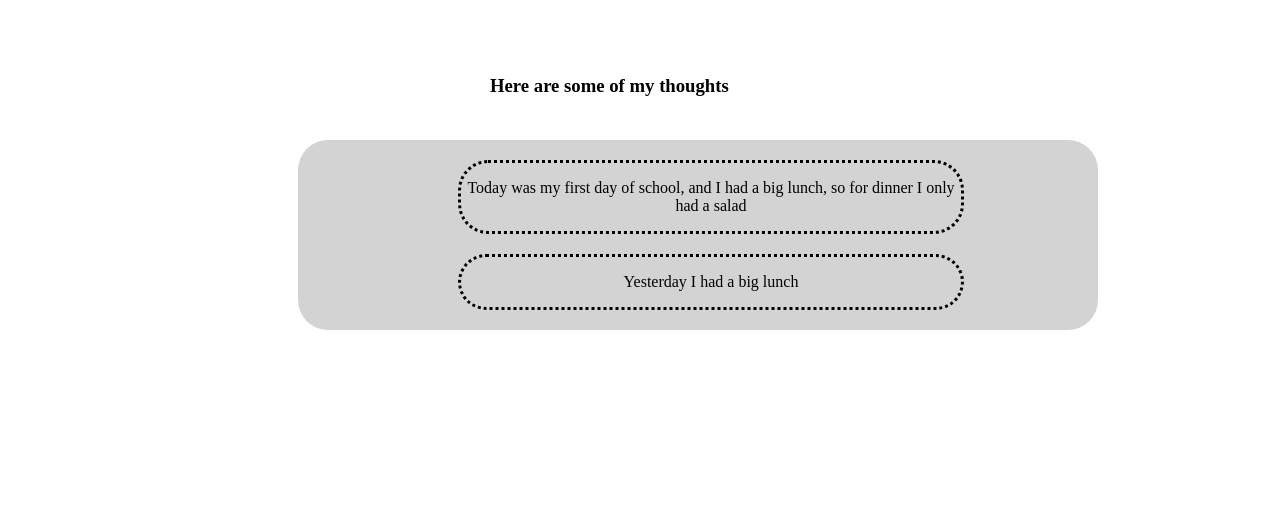
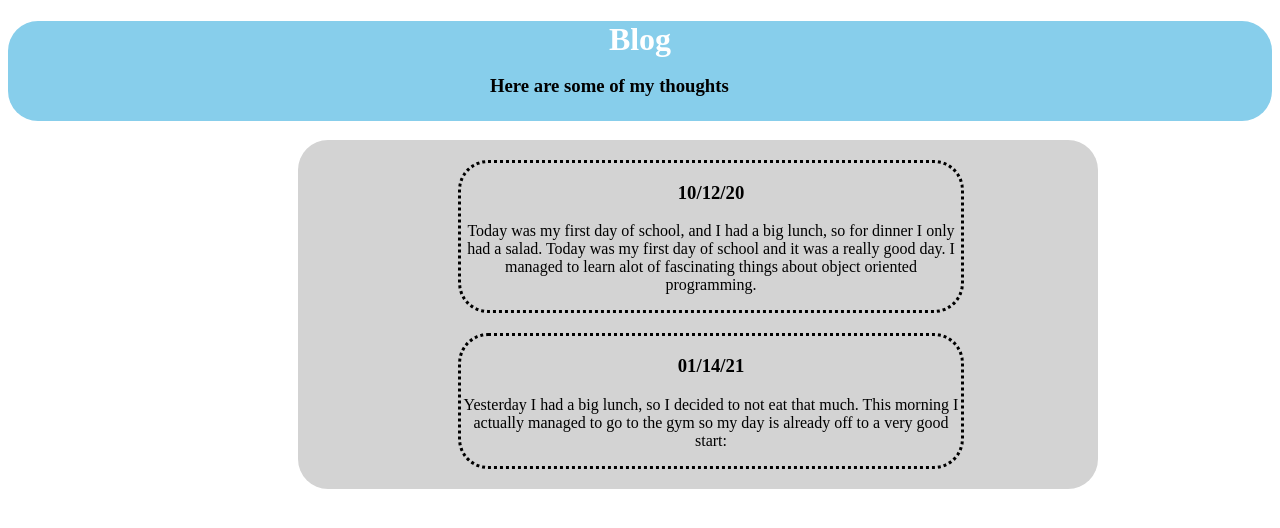
Before and after one commit to cjuanito797/firstRepo, a plain HTML site: page blog.html in a window 1280 px wide. Drawn offline with Linux system fonts and the light colour scheme.

Commit message:
Update blog.html

```diff
--- a/blog.html
+++ b/blog.html
@@ -8,6 +8,9 @@
 </head>
 
 <body>
+<div id = "banner">
+  <h1>Blog</h1>
+</div>
 <div id ="header">
     <br><br>
     <h3>Here are some of my thoughts</h3>
@@ -15,11 +18,13 @@
 
 <div id = "wrapper">
   <div class = "posting">
-    <p>Today was my first day of school, and I had a big lunch, so for dinner I only had a salad</p>
+    <h3>10/12/20</h3>
+    <p>Today was my first day of school, and I had a big lunch, so for dinner I only had a salad. Today was my first day of school and it was a really good day. I managed to learn alot of fascinating things about object oriented programming.</p>
   </div>
 
   <div class = "posting">
-    <p>Yesterday I had a big lunch</p>
+    <h3>01/14/21</h3>
+    <p>Yesterday I had a big lunch, so I decided to not eat that much. This morning I actually managed to go to the gym so my day is already off to a very good start: </p>
   </div>
 </div>
 </body>
```
